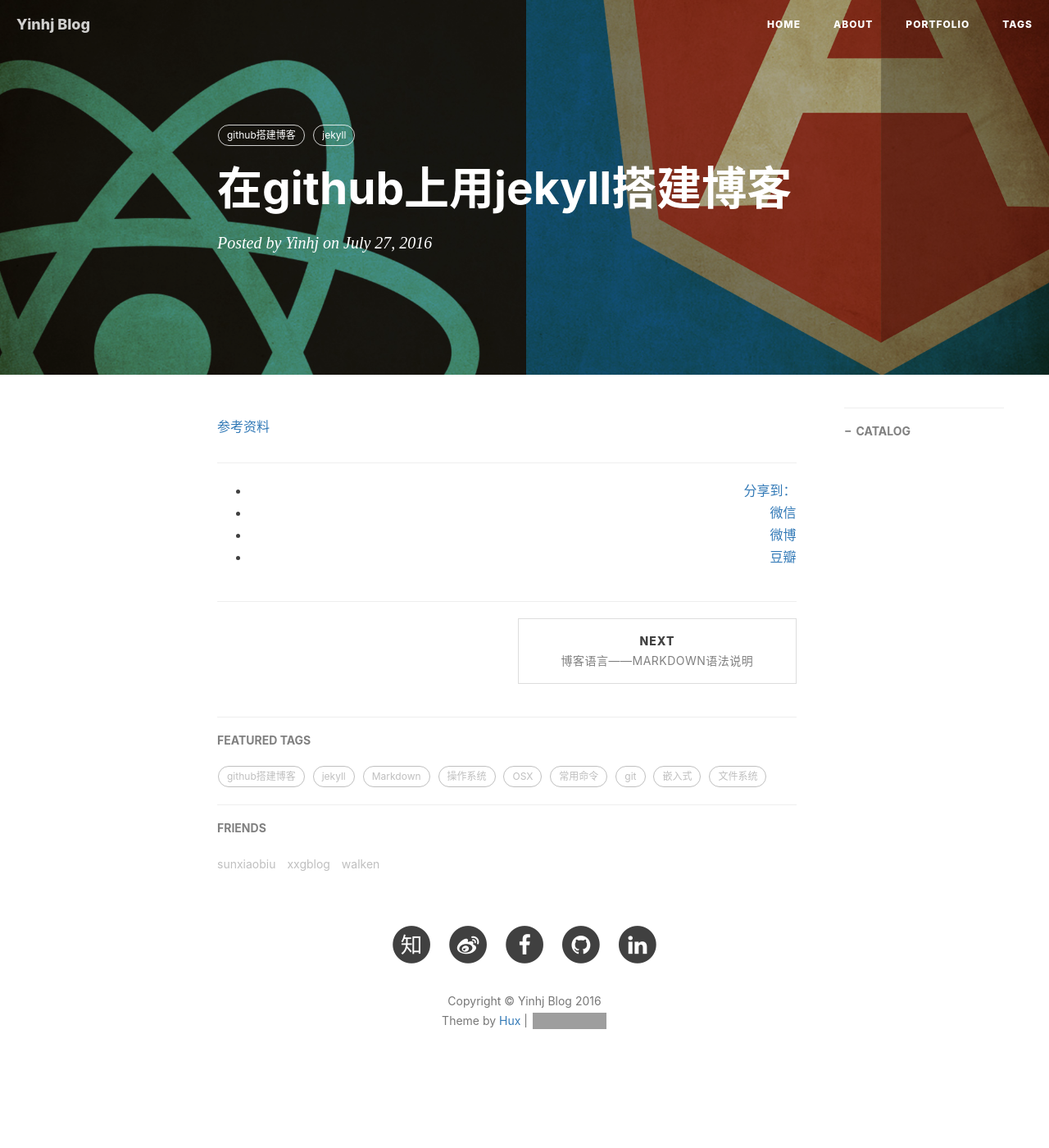
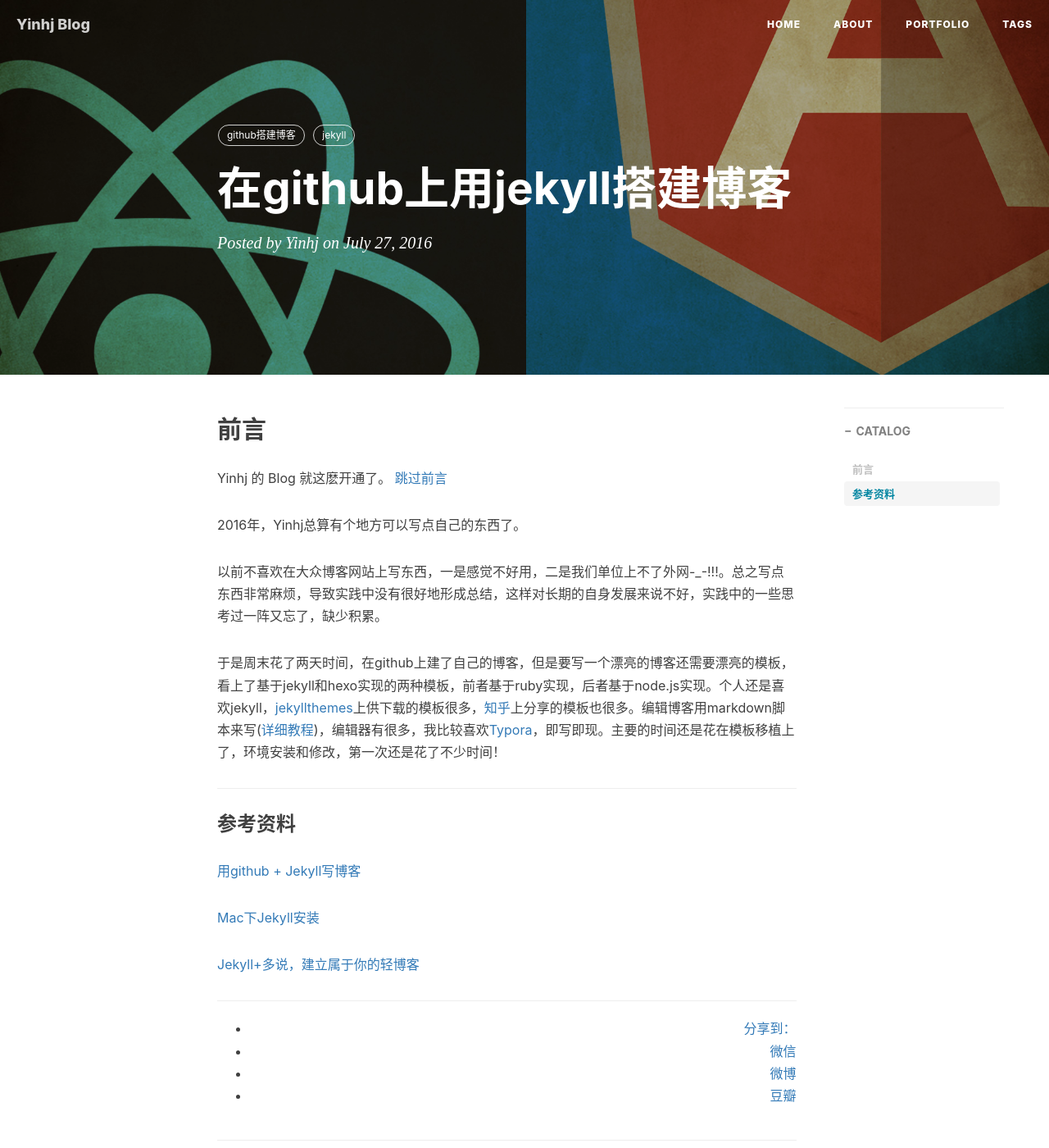
Before and after one commit to yhj167/yhj167.github.io, a Jekyll site: the page built from _posts/2016-07-27-在github上用jekyll搭建博客.md, in a window 1280 px wide and 1400 px high. Shown: the whole window at 82% size. Built offline with Jekyll 4.4.1, drawn with Linux system fonts in a browser that asks for light colours; nearby versions of some CDN libraries; comment, search, counter and statistics services are not loaded; grey boxes are pictures that could not be loaded.

Commit message:
update blog5

```diff
--- a/_posts/2016-07-27-在github上用jekyll搭建博客.md
+++ b/_posts/2016-07-27-在github上用jekyll搭建博客.md
@@ -13,4 +13,28 @@
 
 ---
 
-[参考资料](http://blog.csdn.net/u014015972/article/details/50497254)
+
+## 前言
+
+Yinhj 的 Blog 就这麽开通了。
+[跳过前言](#jump)
+
+2016年，Yinhj总算有个地方可以写点自己的东西了。
+
+以前不喜欢在大众博客网站上写东西，一是感觉不好用，二是我们单位上不了外网-_-!!!。总之写点东西非常麻烦，导致实践中没有很好地形成总结，这样对长期的自身发展来说不好，实践中的一些思考过一阵又忘了，缺少积累。
+
+于是周末花了两天时间，在github上建了自己的博客，但是要写一个漂亮的博客还需要漂亮的模板，看上了基于jekyll和hexo实现的两种模板，前者基于ruby实现，后者基于node.js实现。个人还是喜欢jekyll，[jekyllthemes](http://jekyllthemes.org)上供下载的模板很多，[知乎](https://www.zhihu.com/question/20223939)上分享的模板也很多。编辑博客用markdown脚本来写([详细教程](http://wowubuntu.com/markdown/#list))，编辑器有很多，我比较喜欢[Typora](http://typora.io)，即写即现。主要的时间还是花在模板移植上了，环境安装和修改，第一次还是花了不少时间！
+
+
+
+
+<p id = "jump"></p>
+---
+
+### 参考资料
+
+[用github + Jekyll写博客](http://blog.csdn.net/u014015972/article/details/50497254)
+
+[Mac下Jekyll安装](http://www.jianshu.com/p/07064eb79740)
+
+[Jekyll+多说，建立属于你的轻博客](http://www.ituring.com.cn/article/114888)
```
Also changed, not shown: _posts/2016-08-10-博客语言——Markdown语法说明.md (+0 -18 lines), _posts/2016-09-11-Git常用命令(持续更新中).md (+8 -0 lines), 5 other files.
